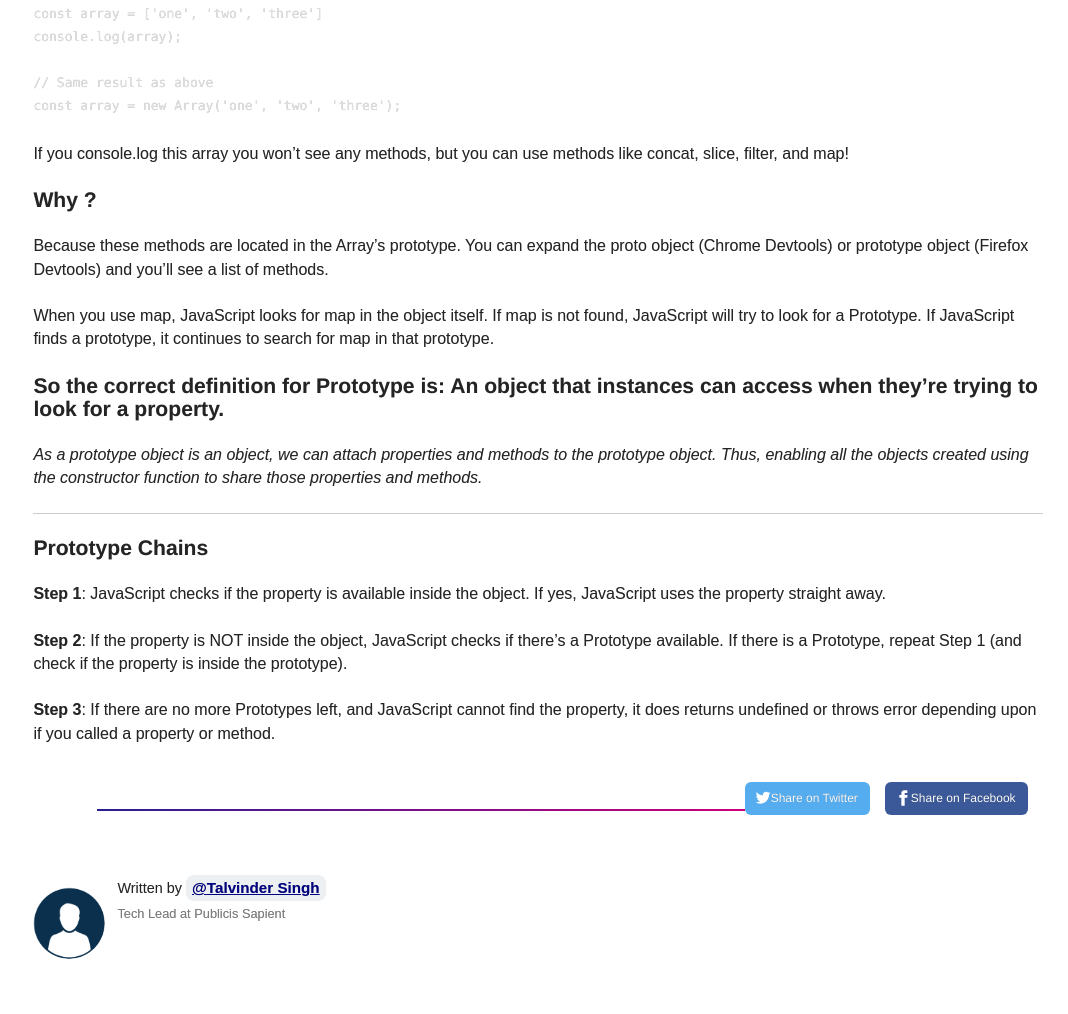
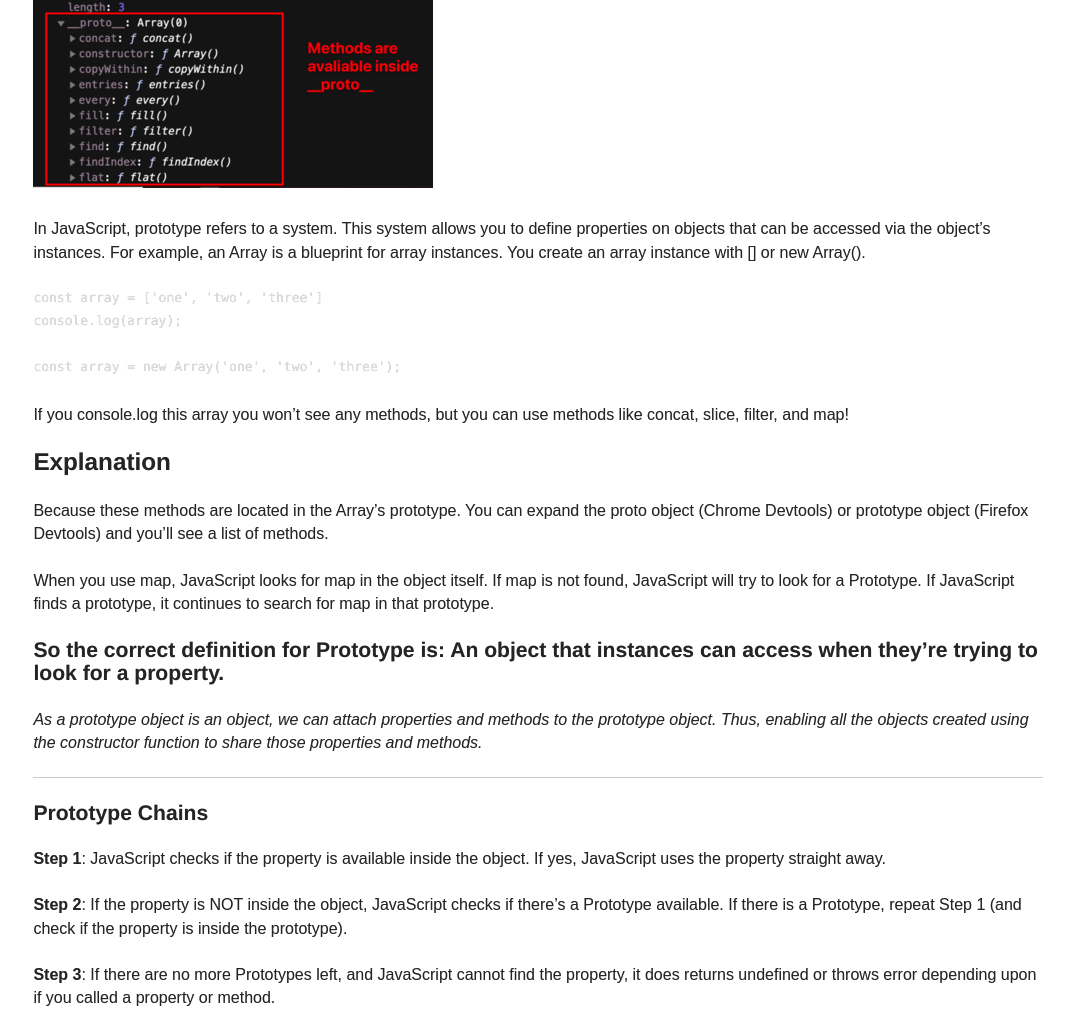
Before and after one commit to tal1992/sveltetech, a Gatsby site: page /javascript/understanding-prototypes-in-javascript/ in a window 1280 px wide. Shown: the part 291-1305 px from the top of the page, without its empty margins (102-1170 px from the left). Built offline with nearby package versions, Linux system fonts and the light colour scheme; Gatsby itself is replaced by a stand-in of ours; some packages are replaced by stand-ins of ours; code samples lack their colours; what typography-theme-github would draw is missing.

Commit message:
edit post

````diff
--- a/content/blog/javascript/understanding-prototypes-in-javascript.md
+++ b/content/blog/javascript/understanding-prototypes-in-javascript.md
@@ -3,7 +3,10 @@ title: 'Understanding Prototypes in Javascript'
 date: 2021-07-22
 category: 'javascript'
 draft: false
+featuredImage: ../images/proto.png
 ---
+
+![](./images/prototype.png)
 
 In JavaScript, prototype refers to a system. This system allows you to define properties on objects that can be accessed via the object’s instances. For example, an Array is a blueprint for array instances. You create an array instance with [] or new Array().
 
@@ -11,12 +14,11 @@ In JavaScript, prototype refers to a system. This system allows you to define pr
 const array = ['one', 'two', 'three']
 console.log(array);
 
-// Same result as above
 const array = new Array('one', 'two', 'three');
 ```
 If you console.log this array you won’t see any methods, but you can use methods like concat, slice, filter, and map!
 
-### Why ?
+## Explanation
 
 Because these methods are located in the Array’s prototype. You can expand the proto object (Chrome Devtools) or prototype object (Firefox Devtools) and you’ll see a list of methods.
 
--- a/src/components/social-share/index.jsx
+++ b/src/components/social-share/index.jsx
@@ -1,7 +1,6 @@
 import React from 'react'
-import { FacebookIcon } from './facebook-icon'
 import { TwitterIcon } from './twitter-icon'
-import { shareToTwitter, shareToFacebook } from '../../utils/share'
+import { shareToTwitter } from '../../utils/share'
 
 import './index.scss'
 
@@ -14,14 +13,8 @@ export const SocialShare = ({ title, author }) => {
     return shareToTwitter(window.location.href, text)
   }
 
-  const onClickFacebookIcon = e => {
-    e.preventDefault()
-    return shareToFacebook(window.location.href, text)
-  }
-
   return (
     <div className="social-share">
-      <FacebookIcon onClick={onClickFacebookIcon} />
       <TwitterIcon onClick={onClickTwitterIcon} />
     </div>
   )
--- a/src/components/social-share/twitter-icon/index.scss
+++ b/src/components/social-share/twitter-icon/index.scss
@@ -1,5 +1,5 @@
 .resp-sharing-button--twitter {
-  background-color: #55acee;
+  background-color: #3582bc;
 }
 
 .resp-sharing-button--twitter:hover {
@@ -7,8 +7,8 @@
 }
 
 .resp-sharing-button--twitter {
-  background-color: #55acee;
-  border-color: #55acee;
+  background-color: #3582bc;
+  border-color: #3582bc;
 }
 
 .resp-sharing-button--twitter:hover,
--- a/src/components/social-share/twitter-profile/index.scss
+++ b/src/components/social-share/twitter-profile/index.scss
@@ -7,7 +7,7 @@ a.resp-sharing-button__link {
 }
 
 .resp-sharing-button--twitter {
-  background-color: #55acee;
+  background-color: #3582bc;
   margin-right: 0;
 }
 
@@ -16,8 +16,8 @@ a.resp-sharing-button__link {
 }
 
 .resp-sharing-button--twitter {
-  background-color: #55acee;
-  border-color: #55acee;
+  background-color: #3582bc;
+  border-color: #3582bc;
 }
 
 .resp-sharing-button--twitter:hover,
--- a/src/styles/light-theme.scss
+++ b/src/styles/light-theme.scss
@@ -12,7 +12,7 @@ body.light {
       background-color: $light-category-border-color;
     }
     .author-introduction {
-      color: $middle-gray;
+      color: $dark-gray;
     }
     a {
       color: $light-link-color;
--- a/src/templates/blog-post.js
+++ b/src/templates/blog-post.js
@@ -10,8 +10,8 @@ import { PostContainer } from '../components/post-container'
 import { SocialShare } from '../components/social-share'
 import { Bio } from '../components/bio'
 import { PostNavigator } from '../components/post-navigator'
-import { Disqus } from '../components/disqus'
-import { Utterances } from '../components/utterances'
+// import { Disqus } from '../components/disqus'
+// import { Utterances } from '../components/utterances'
 import * as ScrollManager from '../utils/scroll'
 
 import '../styles/code.scss'
@@ -26,7 +26,7 @@ export default ({ data, pageContext, location }) => {
   const post = data.markdownRemark
   const metaData = data.site.siteMetadata
   const { title, comment, siteUrl, author, sponsor } = metaData
-  const { disqusShortName, utterances } = comment
+  // const { disqusShortName, utterances } = comment
   const { title: postTitle, date } = post.frontmatter
 
   return (
@@ -39,15 +39,15 @@ export default ({ data, pageContext, location }) => {
       <Elements.Hr />
       <Bio />
       <PostNavigator pageContext={pageContext} />
-      {!!disqusShortName && (
+      {/* {!!disqusShortName && (
         <Disqus
           post={post}
           shortName={disqusShortName}
           siteUrl={siteUrl}
           slug={pageContext.slug}
         />
-      )}
-      {!!utterances && <Utterances repo={utterances} />}
+      )} */}
+      {/* {!!utterances && <Utterances repo={utterances} />} */}
     </Layout>
   )
 }
````
Also changed, not shown: content/blog/javascript/images/prototype.png (added).
